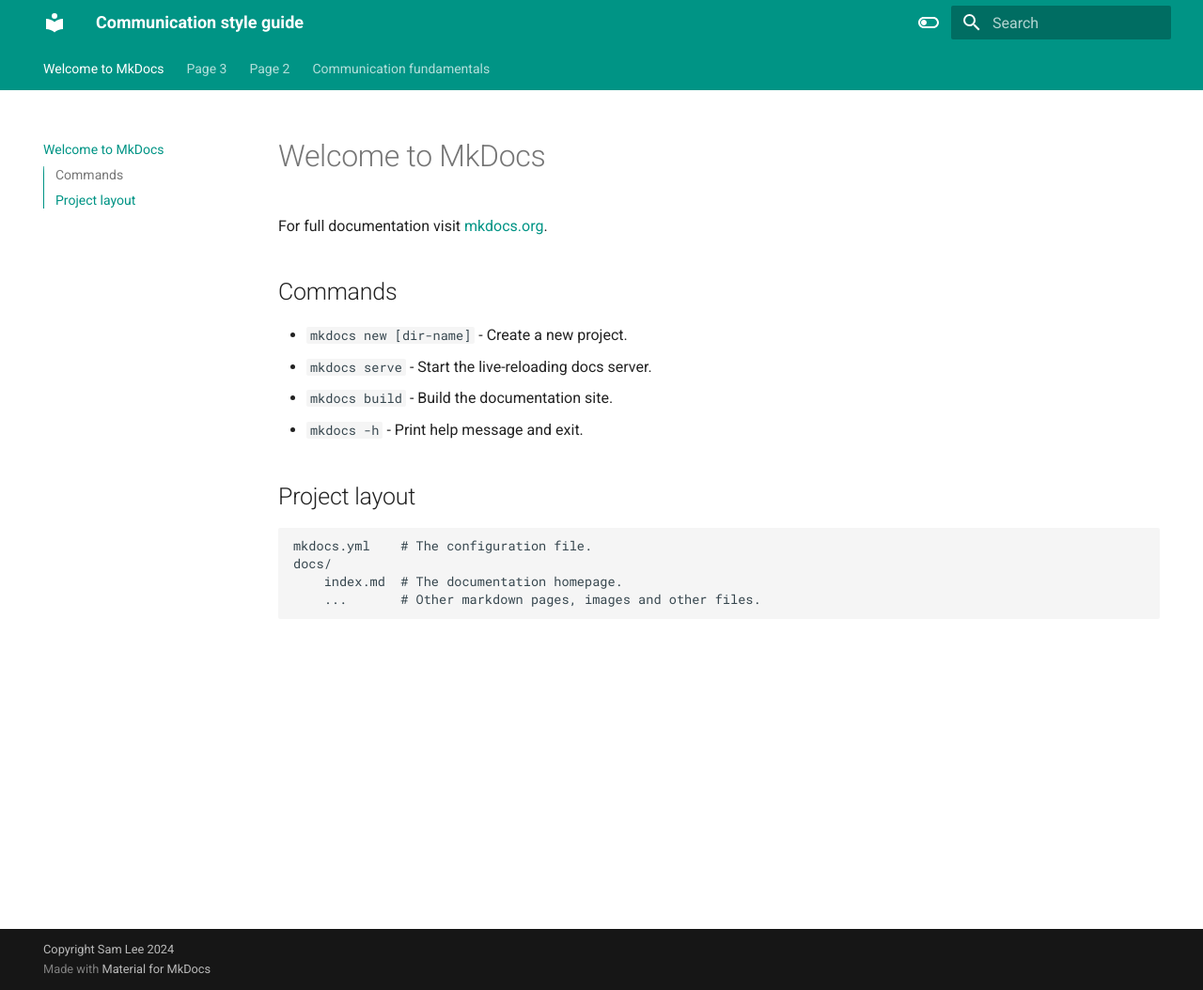
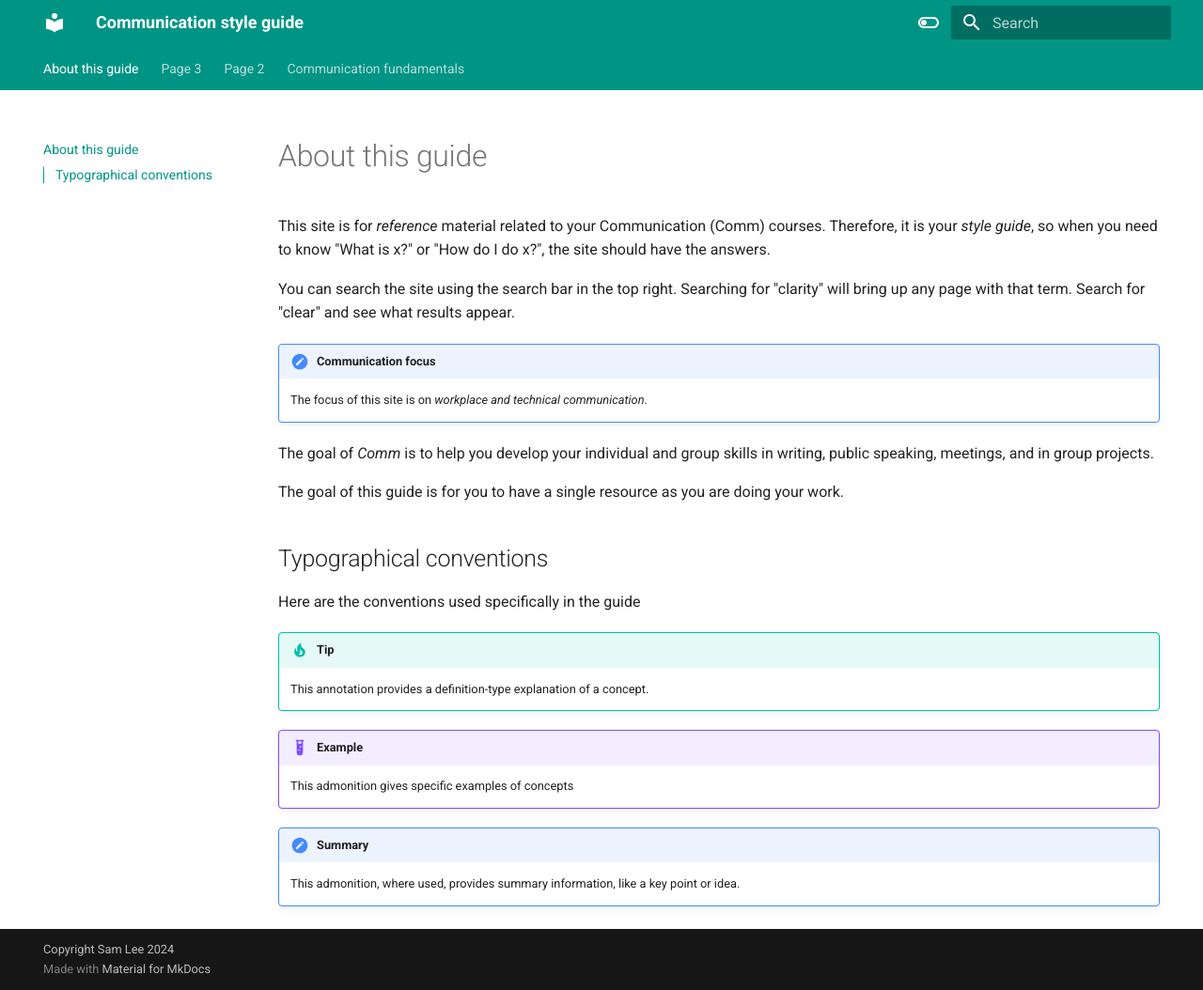
Before and after one commit to SamLee77/Communication-guide, an MkDocs documentation site: the page built from docs/index.md, in a window 1280 px wide and 1054 px high. Shown: the whole window at 94% size. Built offline with MkDocs 1.6.1 and Material for MkDocs 9.7.7, drawn with Linux system fonts in a browser that asks for light colours.

Commit message:
chnages to index

```diff
--- a/docs/index.md
+++ b/docs/index.md
@@ -1,17 +1,28 @@
-# Welcome to MkDocs
+# About this guide
 
-For full documentation visit [mkdocs.org](https://www.mkdocs.org).
+This site is for *reference* material related to your Communication (Comm) courses. Therefore, it is your *style guide*, so when you need to know "What is x?" or "How do I do x?", the site should have the answers.
 
-## Commands
+You can search the site using the search bar in the top right. Searching for "clarity" will bring up any page with that term. Search for "clear" and see what results appear.
 
-* `mkdocs new [dir-name]` - Create a new project.
-* `mkdocs serve` - Start the live-reloading docs server.
-* `mkdocs build` - Build the documentation site.
-* `mkdocs -h` - Print help message and exit.
+!!! Note "Communication focus"
+    The focus of this site is on *workplace and technical communication*.
 
-## Project layout
+The goal of *Comm* is to help you develop your individual and group skills in writing, public speaking, meetings, and in group projects.
 
-    mkdocs.yml    # The configuration file.
-    docs/
-        index.md  # The documentation homepage.
-        ...       # Other markdown pages, images and other files.
+The goal of this guide is for you to have a single resource as you are doing your work.
+
+## Typographical conventions
+
+Here are the conventions used specifically in the guide
+
+!!! Tip
+
+    This annotation provides a definition-type explanation of a concept.
+
+!!! Example
+
+    This admonition gives specific examples of concepts
+
+!!! Summary
+
+    This admonition, where used, provides summary information, like a key point or idea.
```
